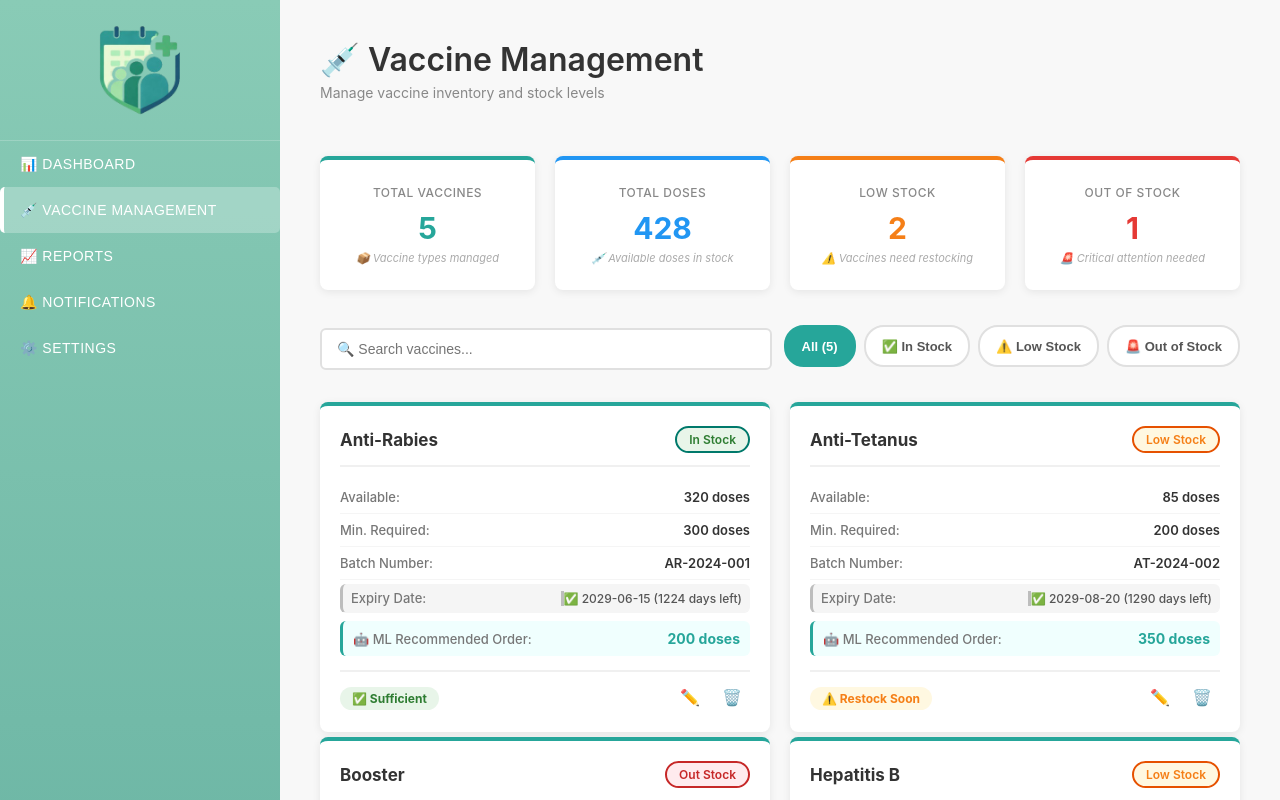
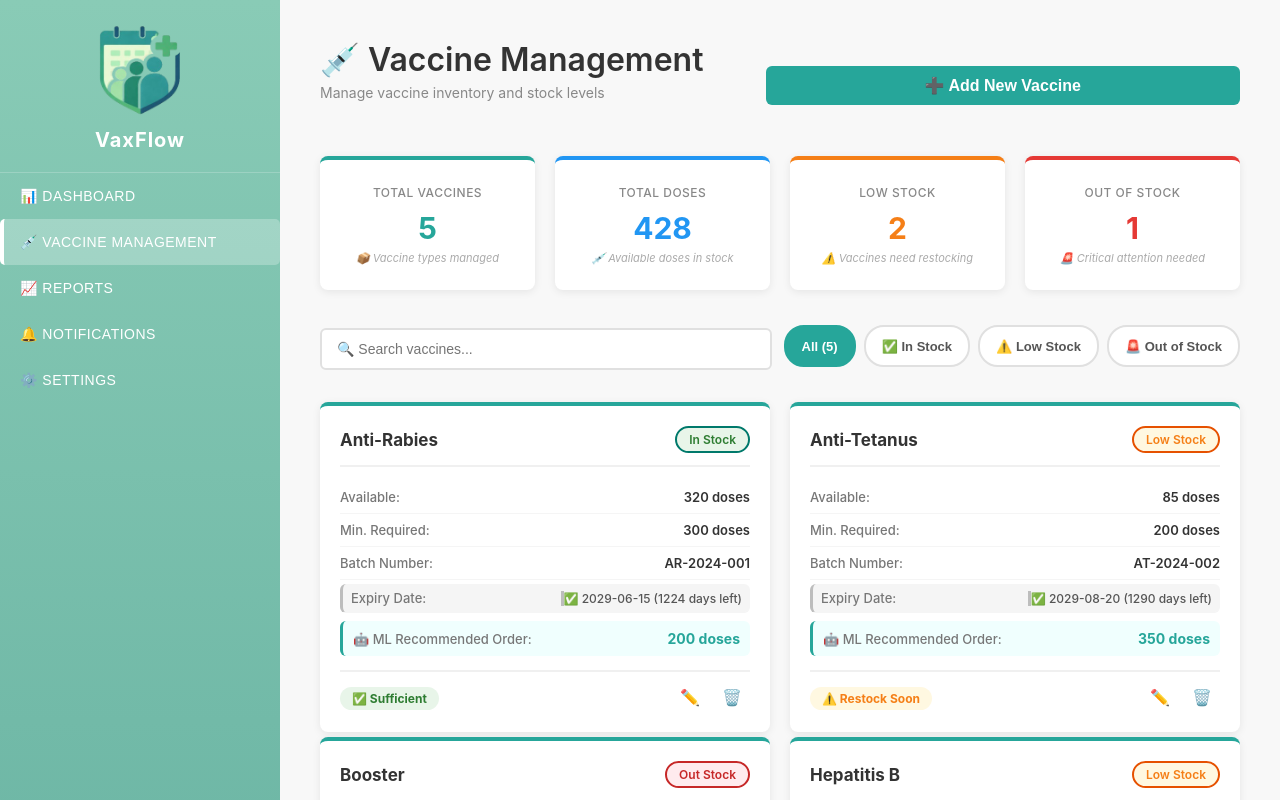
Before and after one commit to dxnah/QueueIT, a React (Create React App) app: page /vaccine in a window 1280 px wide. Shown: the top 800 px of the page. Built offline with nearby package versions, Linux system fonts and the light colour scheme.

Commit message:
minox fix

```diff
--- a/src/components/DailyAnalytics.jsx
+++ b/src/components/DailyAnalytics.jsx
@@ -12,13 +12,13 @@ import {
 import { vaccineData } from '../data/dashboardData';
 import '../styles/analytics.css';
 
-// ── Seeded random ──────────────────────────────────────────────────
+//  Seeded random
 const seededRand = (seed) => {
   const x = Math.sin(seed + 1) * 10000;
   return x - Math.floor(x);
 };
 
-// ── Generate hourly data ───────────────────────────────────────────
+//  Generate hourly data ─
 const generateHourlyData = () => {
   const hours = [];
   for (let h = 7; h <= 17; h++) {
@@ -50,7 +50,7 @@ const generateHourlyData = () => {
   return hours;
 };
 
-// ── Generate stock snapshots ───────────────────────────────────────
+//  Generate stock snapshots ─
 const generateStockSnapshots = () => {
   const hours = [];
   for (let h = 7; h <= 17; h++) {
@@ -62,7 +62,7 @@ const generateStockSnapshots = () => {
   return hours;
 };
 
-// ── Colors ─────────────────────────────────────────────────────────
+//  Colors ─
 const COLORS = {
   'Anti-Rabies': '#26a69a',
   'Anti-Tetanus': '#f57f17',
@@ -72,7 +72,7 @@ const COLORS = {
 };
 const CHART_COLORS = ['#26a69a', '#f57f17', '#e53935', '#5c6bc0', '#2e7d32'];
 
-// ── Custom Tooltip ─────────────────────────────────────────────────
+//  Custom Tooltip ─
 const CustomTooltip = ({ active, payload, label }) => {
   if (!active || !payload?.length) return null;
   return (
@@ -92,7 +92,7 @@ const CustomTooltip = ({ active, payload, label }) => {
   );
 };
 
-// ── Main Component ─────────────────────────────────────────────────
+//  Main Component
 const DailyAnalytics = () => {
   const [hourlyData] = useState(generateHourlyData);
   const [stockData] = useState(generateStockSnapshots);
@@ -101,7 +101,7 @@ const DailyAnalytics = () => {
 
   const vaccineNames = vaccineData.map(v => v.vaccine);
 
-  // ── Summary stats ────────────────────────────────────────────────
+  //  Summary stats
   const totalToday = hourlyData.reduce((s, h) => s + (h.totalDispensed || 0), 0);
   const wastedToday = hourlyData.reduce((s, h) => s + (h.totalWasted || 0), 0);
   const avgEfficiency = hourlyData.length
@@ -111,7 +111,7 @@ const DailyAnalytics = () => {
     (best, h) => h.totalDispensed > (best.totalDispensed || 0) ? h : best, {}
   );
 
-  // ── Filter by vaccine ────────────────────────────────────────────
+  //  Filter by vaccine
   const chartData = selectedVax === 'all' ? hourlyData : hourlyData.map(h => ({
     time: h.time,
     [selectedVax]: h[selectedVax],
@@ -157,10 +157,10 @@ const DailyAnalytics = () => {
       <div className="analytics-controls">
         <div className="analytics-tab-group">
           {[
-            { key: 'dispensed', label: '💉 Dispensed by Hour' },
-            { key: 'stacked', label: '📊 Vaccine Breakdown' },
-            { key: 'stock', label: '📦 Stock Levels' },
-            { key: 'efficiency', label: '📈 Efficiency Trend' },
+            { key: 'dispensed', label: '💉 Dispensed by Hour' }, //area chart
+            { key: 'stacked', label: '📊 Vaccine Breakdown' }, //bar chart
+            { key: 'stock', label: '📦 Stock Levels' }, //line chart
+            { key: 'efficiency', label: '📈 Efficiency Trend' }, //effiency chart
           ].map(tab => (
             <button
               key={tab.key}
--- a/src/components/Sidebar.jsx
+++ b/src/components/Sidebar.jsx
@@ -23,7 +23,8 @@ const Sidebar = ({ isMobileMenuOpen, onMenuClose }) => {
     <div className={isMobileMenuOpen ? 'sidebar active' : 'sidebar'}>
 
       <div className="logo-container">
-        <img src={logo} alt="QueueIT Logo" className="sidebar-logo" />
+        <img src={logo} alt="VaxFlow Logo" className="sidebar-logo" />
+        <h1 className="sidebar-title">VaxFlow</h1>
       </div>
 
       <nav className="nav">
--- a/src/pages/login.jsx
+++ b/src/pages/login.jsx
@@ -62,9 +62,9 @@ const LoginScreen = () => {
 
         {/* Logo & Title */}
         <div className="logo-section">
-          <img src={logo} alt="QueueIT Logo" className="logo" />
+          <img src={logo} alt="VaxFlow Logo" className="logo" />
           <div className="title-section">
-            <h1 className="system-title">QueueIT</h1>
+            <h1 className="system-title">VaxFlow</h1>
             <p className="system-subtitle">
               A Machine Learning Assisted Vaccine Management System
             </p>
@@ -86,7 +86,7 @@ const LoginScreen = () => {
             <input
               type="text"
               id="username"
-              value={username}
+              value={username} //controls the input value
               onChange={(e) => setUsername(e.target.value)}
               required
               placeholder="Username"
--- a/src/pages/vaccine.jsx
+++ b/src/pages/vaccine.jsx
@@ -15,7 +15,7 @@ const VaccineManagement = () => {
   const [searchQuery, setSearchQuery]           = useState('');
   const [saveMessage, setSaveMessage]           = useState('');
 
-  // ── Seed from dashboardData — replace useState with API fetch when backend added
+  // Seed from dashboardData — replace useState with API fetch when backend added
   // vaccineData uses `vaccine` key; VaccineCard expects `name` — map on load
   const [vaccines, setVaccines] = useState(
     vaccineData.map(v => ({ ...v, name: v.vaccine }))
@@ -153,6 +153,11 @@ const VaccineManagement = () => {
             <p className="dashboard-subheading">Manage vaccine inventory and stock levels</p>
           </div>
 
+          <button  // ← ADDED THIS
+            className="btn btn-primary"
+            onClick={() => { setShowAddForm(true); setEditingVaccine(null); }}>
+            ➕ Add New Vaccine
+          </button>
         </div>
 
         {saveMessage && (
@@ -186,6 +191,7 @@ const VaccineManagement = () => {
         {/* Add / Edit Modal */}
         {showAddForm && (
           <div className="form-modal">
+
             <div className="form-modal-content">
               <div className="form-modal-header">
                 <h3>{editingVaccine ? '✏️ Edit Vaccine' : '➕ Add New Vaccine'}</h3>
--- a/src/styles/dashboard.css
+++ b/src/styles/dashboard.css
@@ -38,10 +38,20 @@
 
 .logo-container {
   display: flex;
+  flex-direction: column;   /* ← stacks items vertically */
   align-items: center;
   justify-content: center;
   padding: 20px;
   border-bottom: 1px solid rgba(255, 255, 255, 0.2);
+}
+
+.sidebar-title {
+  color: white;
+  font-size: 20px;
+  font-weight: 700;
+  margin: 8px 0 0 0;   /* space between logo and text */
+  letter-spacing: 1px;
+  text-align: center;
 }
 
 .sidebar-logo {
```
Also changed, not shown: src/data/dashboardData.jsx (+7 -7 lines).
